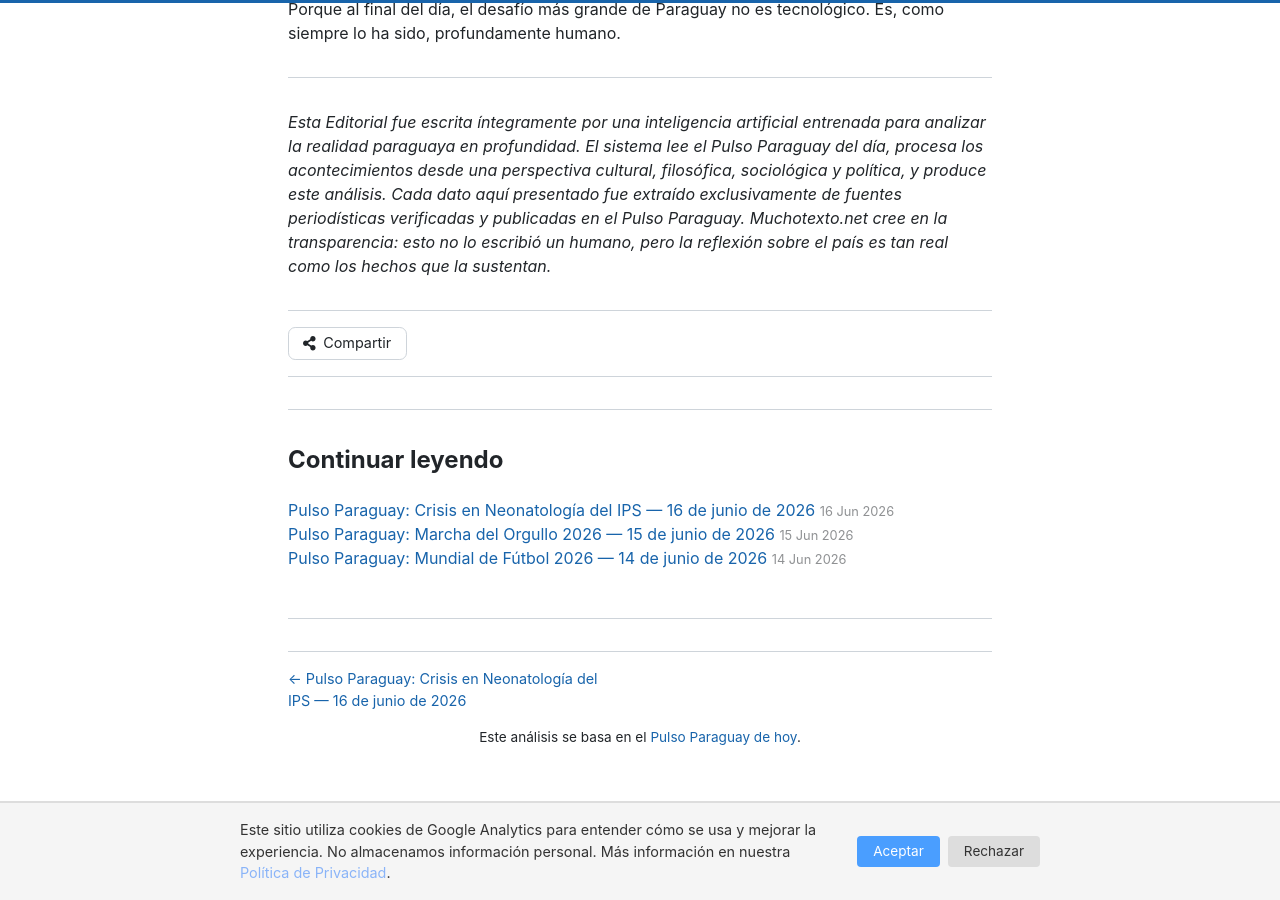
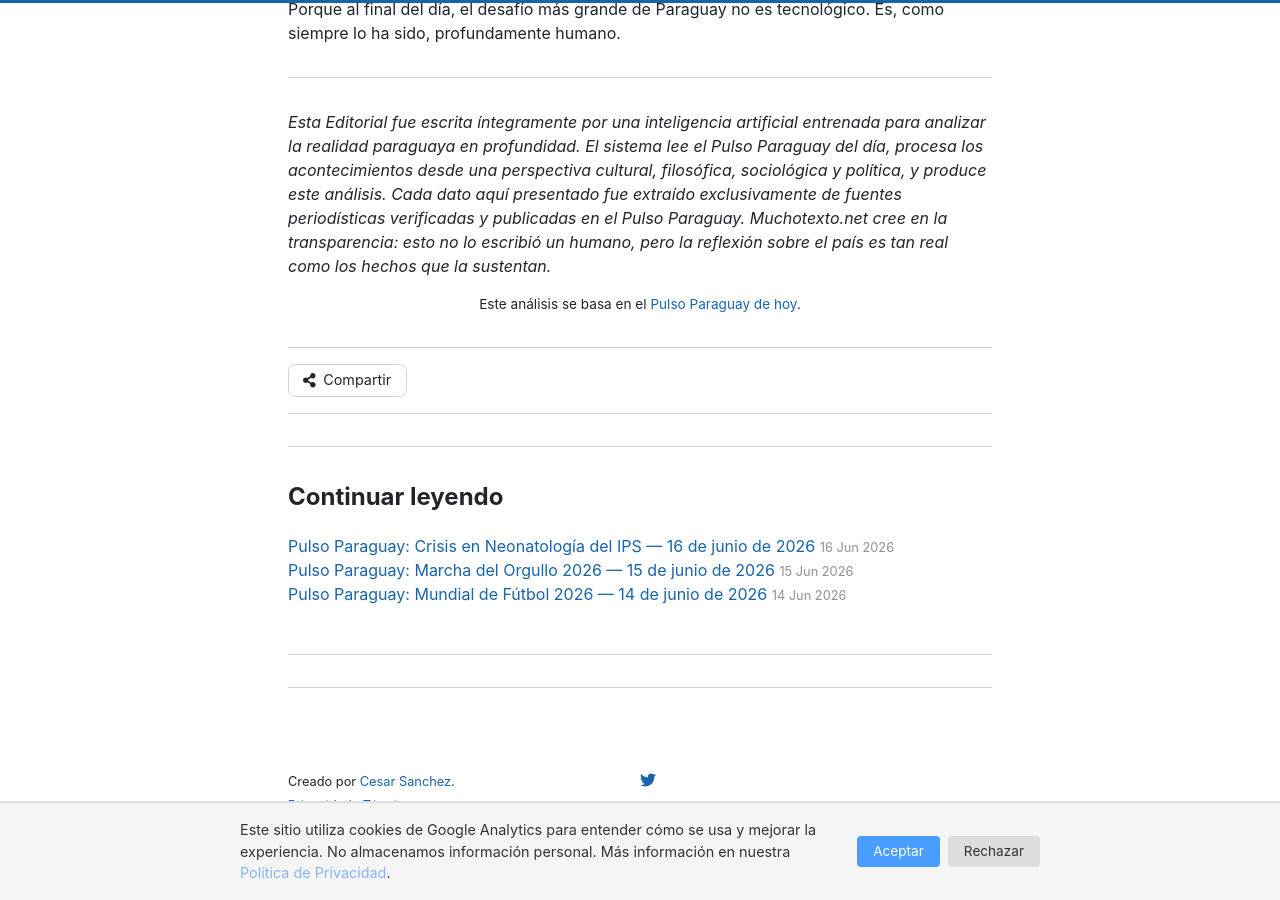
Before and after one commit to miravosqueinteresante/muchotexto.net, a Jekyll site: the page built from _posts/2026-06-16-crisis-neonatologia-malestar-ciudadano-editorial.md, in a window 1280 px wide and 900 px high, scrolled down 2269 px. Built offline with Jekyll 4.4.1, drawn with Linux system fonts in a browser that asks for light colours; nearby versions of some CDN libraries; comment, search, counter and statistics services are not loaded.

Commit message:
fix: move crosslink before disclosure, remove redundant prev nav on editorial

```diff
--- a/_layouts/post.html
+++ b/_layouts/post.html
@@ -97,6 +97,21 @@ layout: default
 
   {{ content }}
 
+  {% if page.categories contains 'editorial' %}
+    {% assign date_str = page.date | date: "%Y-%m-%d" %}
+    {% capture linked_pulso_url %}/blog/{{ date_str | replace: "-", "/" }}/{% endcapture %}
+    {% for p in site.posts %}
+      {% if p.url contains linked_pulso_url and p.url != page.url %}
+        {% assign linked_pulso = p %}
+      {% endif %}
+    {% endfor %}
+    {% if linked_pulso %}
+    <p class="post-crosslink">
+      Este análisis se basa en el <a href="{{ linked_pulso.url | relative_url }}">Pulso Paraguay de hoy</a>.
+    </p>
+    {% endif %}
+  {% endif %}
+
   {% include share.html %}
 
   {% if page.comments != false %}
@@ -131,25 +146,28 @@ layout: default
 {% if page.previous or page.next %}
   <nav class="post-nav">
     {% if page.previous %}
-      <a class="post-nav-prev" href="{{ page.previous.url | relative_url }}">← {{ page.previous.title }}</a>
+      {% assign show_prev = true %}
+      {% if page.categories contains 'editorial' %}
+        {% assign prev_date = page.previous.date | date: "%Y-%m-%d" %}
+        {% if prev_date == date_str %}
+          {% assign show_prev = false %}
+        {% endif %}
+      {% endif %}
+      {% if show_prev %}
+        <a class="post-nav-prev" href="{{ page.previous.url | relative_url }}">← {{ page.previous.title }}</a>
+      {% endif %}
     {% endif %}
     {% if page.next %}
-      <a class="post-nav-next" href="{{ page.next.url | relative_url }}">{{ page.next.title }} →</a>
+      {% assign show_next = true %}
+      {% if page.categories contains 'editorial' %}
+        {% assign next_date = page.next.date | date: "%Y-%m-%d" %}
+        {% if next_date == date_str %}
+          {% assign show_next = false %}
+        {% endif %}
+      {% endif %}
+      {% if show_next %}
+        <a class="post-nav-next" href="{{ page.next.url | relative_url }}">{{ page.next.title }} →</a>
+      {% endif %}
     {% endif %}
   </nav>
 {% endif %}
-
-{% if page.categories contains 'editorial' %}
-  {% assign date_str = page.date | date: "%Y-%m-%d" %}
-  {% capture linked_pulso_url %}/blog/{{ date_str | replace: "-", "/" }}/{% endcapture %}
-  {% for p in site.posts %}
-    {% if p.url contains linked_pulso_url and p.url != page.url %}
-      {% assign linked_pulso = p %}
-    {% endif %}
-  {% endfor %}
-  {% if linked_pulso %}
-  <p class="post-crosslink">
-    Este análisis se basa en el <a href="{{ linked_pulso.url | relative_url }}">Pulso Paraguay de hoy</a>.
-  </p>
-  {% endif %}
-{% endif %}
```
